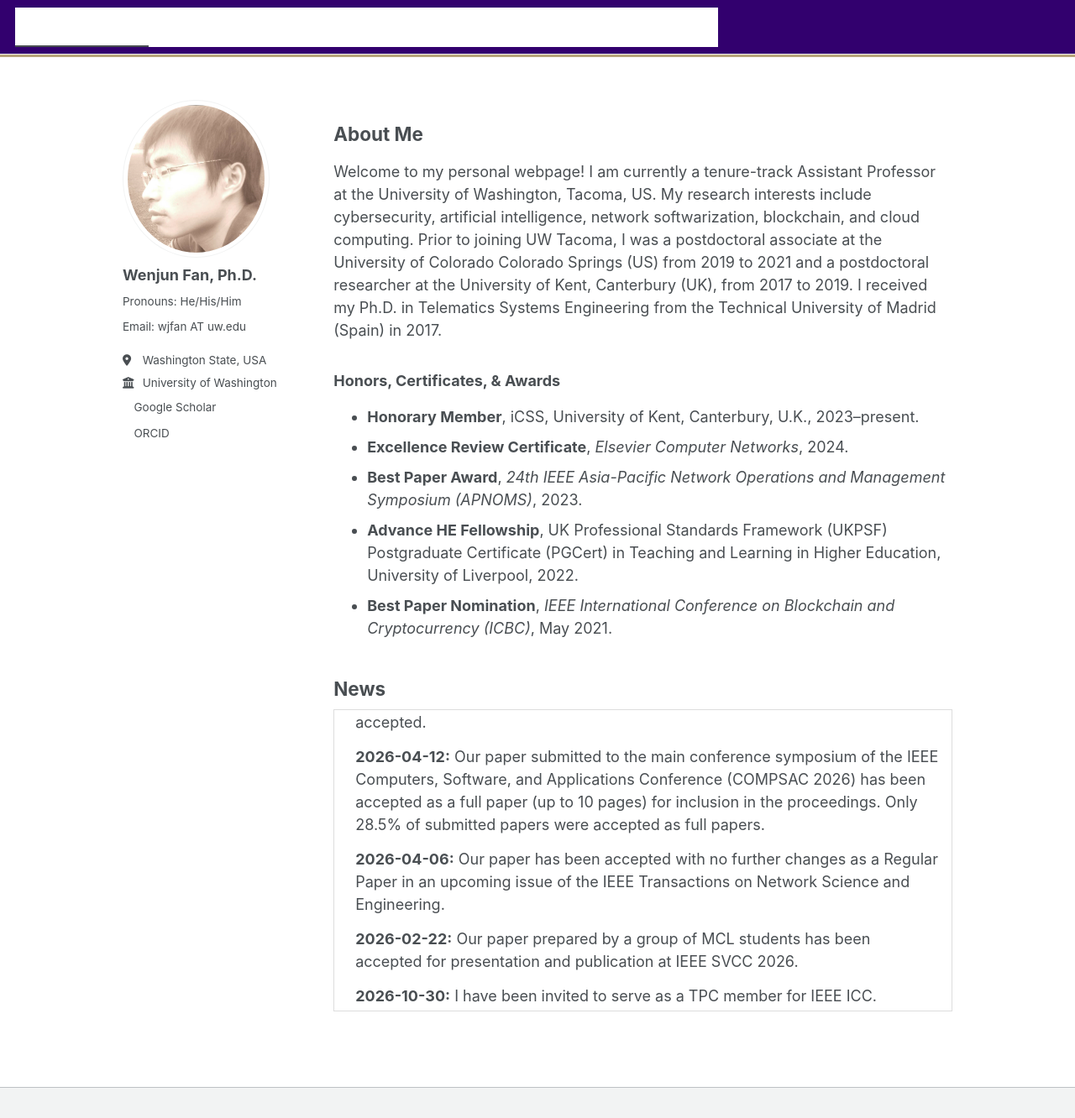
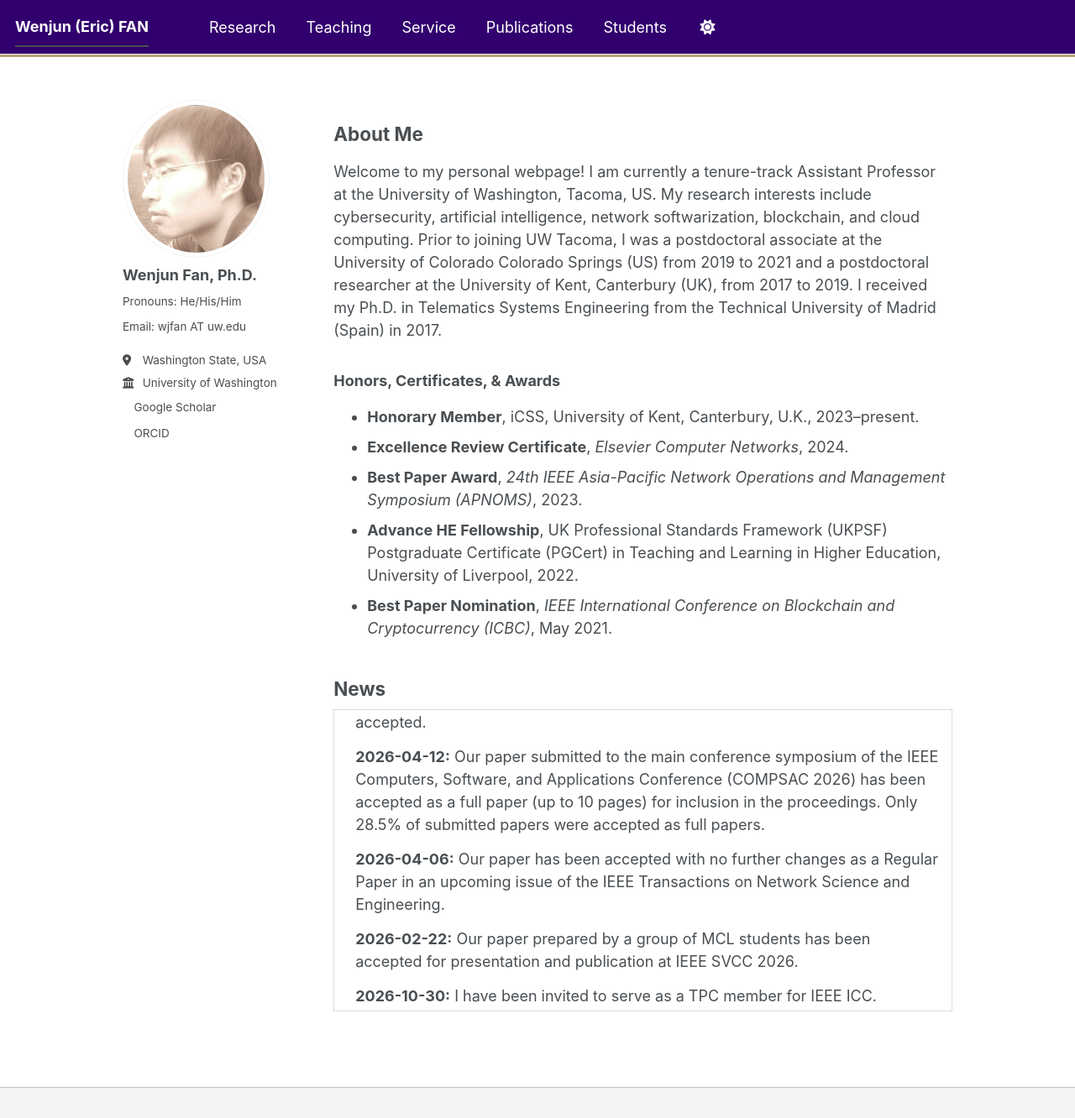
Before and after one commit to fanwj2010/fanwj2010.github.io, a Jekyll site: the page built from _pages/about.md, in a window 1280 px wide and 1332 px high. Shown: the whole window at 84% size. Built offline with Jekyll 4.4.1, drawn with Linux system fonts in a browser that asks for light colours; a script bundle is joined from its source files by our own code; a style sheet for code colours, icons or effects is not loaded.

Commit message:
Update main.scss

```diff
--- a/assets/css/main.scss
+++ b/assets/css/main.scss
@@ -56,45 +56,48 @@
    ================================= */
 
 
+
 /* =================================
    UW Purple Navigation Bar
    ================================= */
 
-.masthead,
+/* Outer navigation bar */
+.masthead {
+  background-color: #32006e !important;
+  border-bottom: 3px solid #b7a57a !important;
+}
+
+/* Navigation containers */
 .masthead__inner-wrap,
 .masthead__menu,
-.greedy-nav {
-  background: #32006e !important;
+.greedy-nav,
+.greedy-nav .visible-links,
+.greedy-nav .hidden-links {
   background-color: #32006e !important;
 }
 
-/* Navigation links */
-.greedy-nav .visible-links a,
-.greedy-nav .hidden-links a,
-.greedy-nav .site-title {
-  color: #ffffff !important;
-  background: transparent !important;
+/* Remove white backgrounds from navigation elements */
+.masthead__inner-wrap *,
+.masthead__menu *,
+.greedy-nav * {
+  background-color: transparent !important;
 }
 
-/* Navigation link hover */
+/* Site title and menu text */
+.greedy-nav .site-title,
+.greedy-nav .visible-links a,
+.greedy-nav .hidden-links a {
+  color: #ffffff !important;
+}
+
+/* Hover effect */
 .greedy-nav .visible-links a:hover,
 .greedy-nav .hidden-links a:hover {
   color: #ffc700 !important;
-  background: transparent !important;
 }
 
-/* Navigation underline */
-.greedy-nav .visible-links a:before {
-  background: #ffc700 !important;
-}
-
-/* Mobile menu toggle */
+/* Mobile menu button */
 .greedy-nav__toggle {
-  background: #32006e !important;
+  background-color: #32006e !important;
   color: #ffffff !important;
 }
-
-/* Gold bottom border */
-.masthead {
-  border-bottom: 3px solid #b7a57a !important;
-}
```
